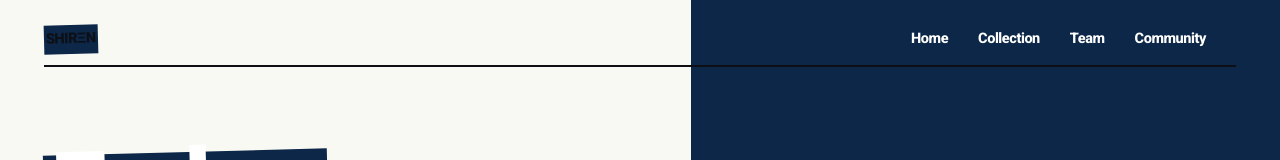
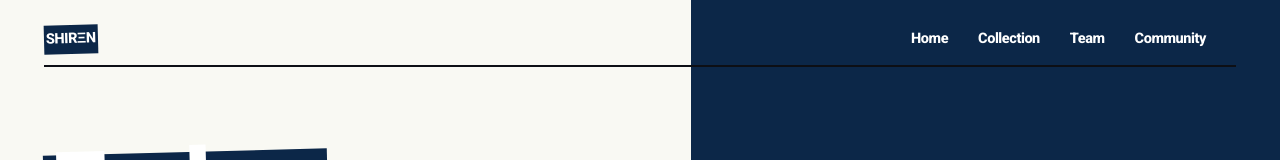
Before and after one commit to flxthesixth/shirennft, a Next.js app: page / in a window 1280 px wide. Shown: the top 160 px of the page. Built offline with nearby package versions, Linux system fonts and the light colour scheme.

Commit message:
design: white header wordmark

```diff
--- a/src/styles/globals.css
+++ b/src/styles/globals.css
@@ -1224,5 +1224,5 @@ body {
 
 /* Header wordmark sits independently of the removed hero eyebrow. */
 .shiren-shell nav > div > div:first-child a {
-  color: var(--goat-ink) !important;
+  color: #ffffff !important;
 }
```
